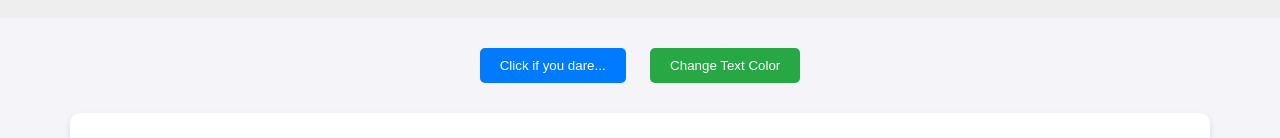
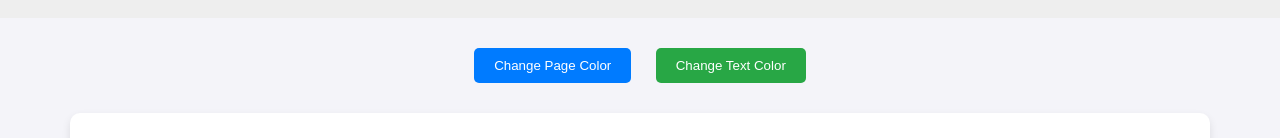
Before and after one commit to yosefstifanos/yosefstifanos.github.io, a plain HTML site: page index.html in a window 1280 px wide. Shown: the part 305-443 px from the top of the page. Drawn offline with Linux system fonts and the light colour scheme; no server answers.

Commit message:
change page color

```diff
--- a/index.html
+++ b/index.html
@@ -156,7 +156,7 @@
     </nav>
 
     <div style="text-align: center; margin-top: 20px;">
-        <button id="changeColorButton" class="button">Click if you dare...</button>
+        <button id="changeColorButton" class="button">Change Page Color</button>
         <button id="changeTextColorButton" class="button" style="background-color: #28a745;">Change Text Color</button>
     </div>
 
```
